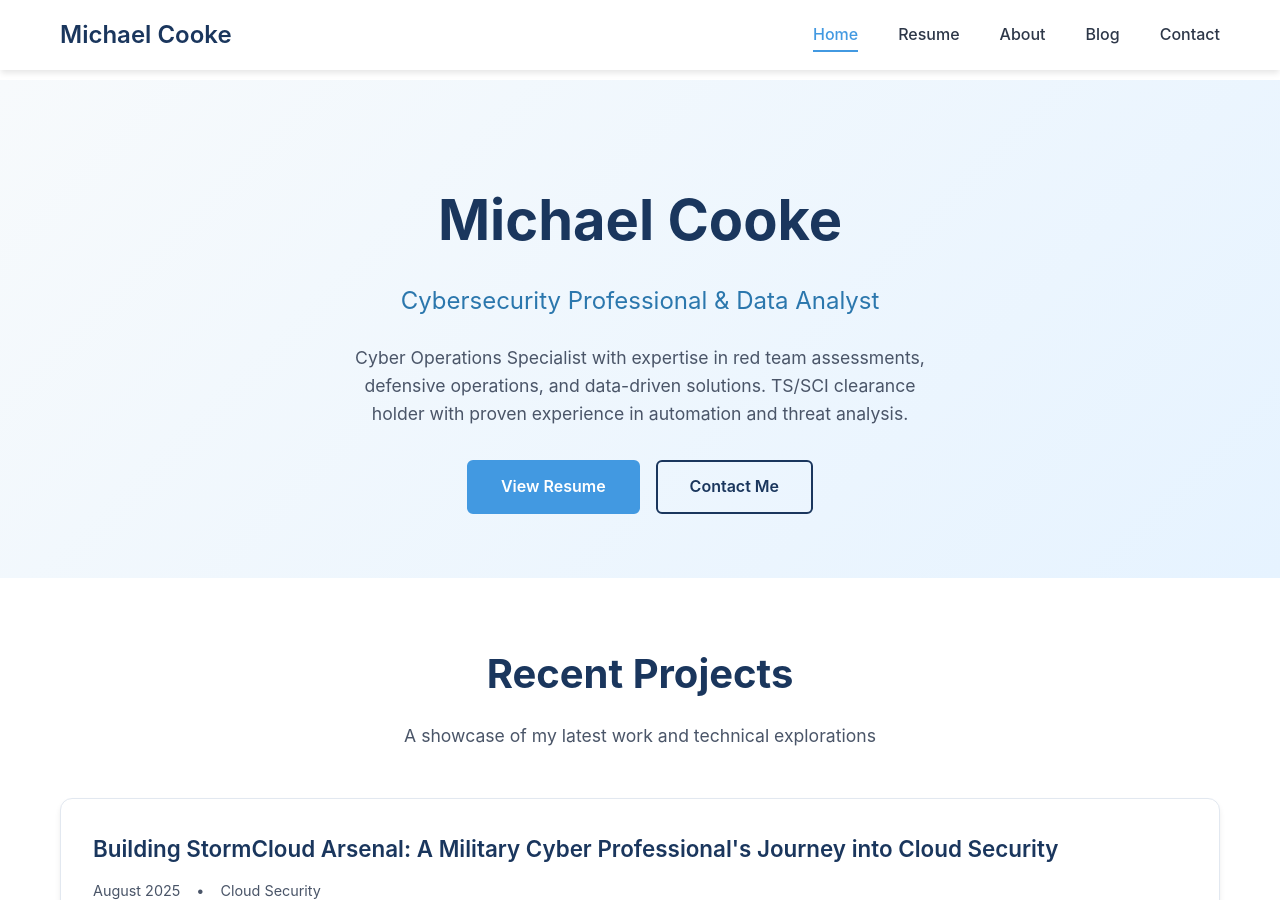
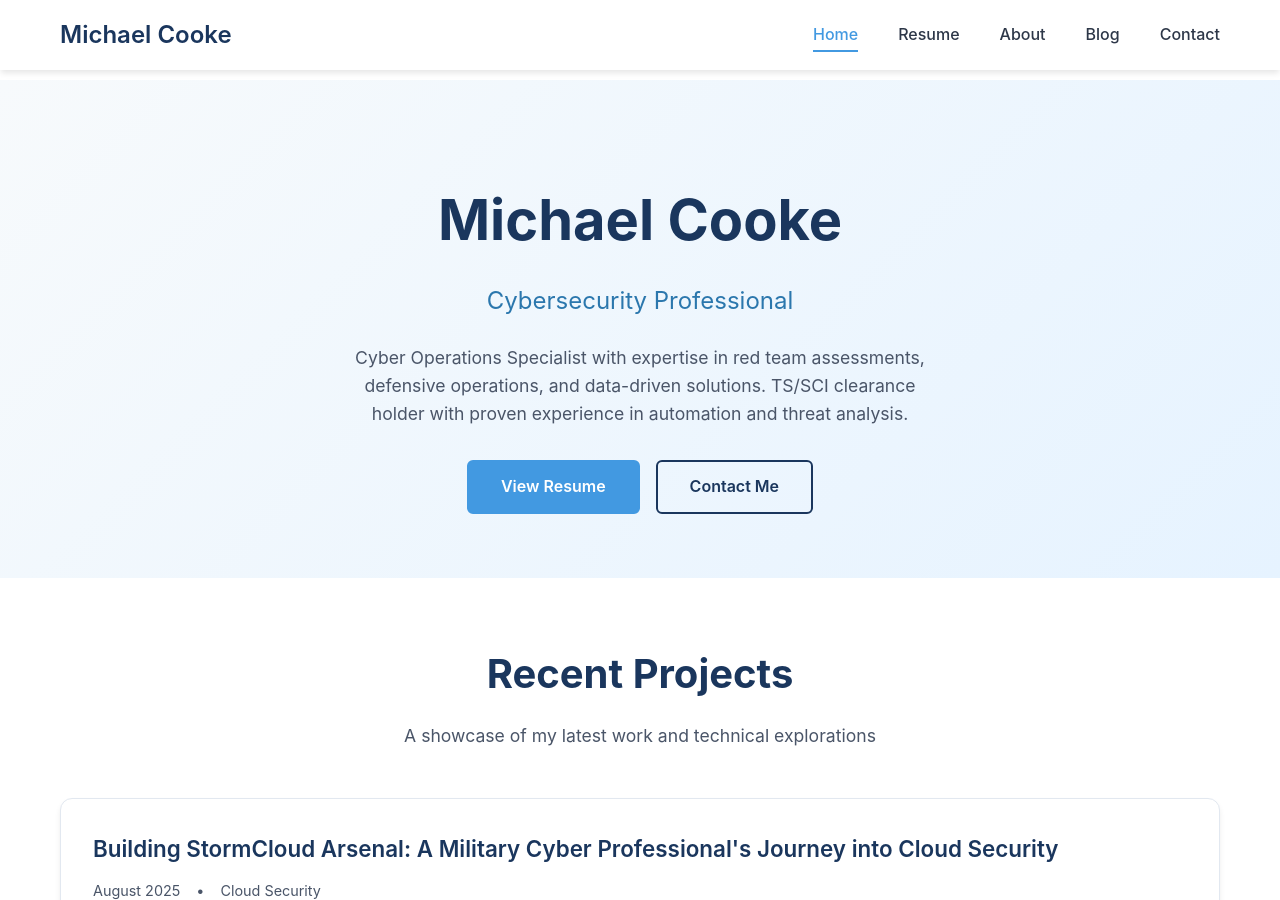
Before and after one commit to watermelondiet/watermelondiet.github.io, a Jekyll site: the page built from index.html, in a window 1280 px wide and 900 px high. Built offline with Jekyll 4.4.1, drawn with Linux system fonts in a browser that asks for light colours.

Commit message:
Update index.html

```diff
--- a/index.html
+++ b/index.html
@@ -6,7 +6,7 @@ layout: default
 <section style="background: linear-gradient(135deg, #f7fafc 0%, #e6f3ff 100%); padding: 6rem 0 4rem; text-align: center;">
     <div class="container">
         <h1 style="font-size: 3.5rem; font-weight: 700; color: var(--primary-color); margin-bottom: 1rem;">{{ site.author.name }}</h1>
-        <p style="font-size: 1.5rem; color: var(--secondary-color); margin-bottom: 1.5rem; font-weight: 400;">Cybersecurity Professional & Data Analyst</p>
+        <p style="font-size: 1.5rem; color: var(--secondary-color); margin-bottom: 1.5rem; font-weight: 400;">Cybersecurity Professional</p>
         <p style="font-size: 1.1rem; color: var(--text-light); max-width: 600px; margin: 0 auto 2rem;">Cyber Operations Specialist with expertise in red team assessments, defensive operations, and data-driven solutions. TS/SCI clearance holder with proven experience in automation and threat analysis.</p>
         <div style="display: flex; gap: 1rem; justify-content: center; flex-wrap: wrap;">
             <a href="{{ '/resume' | relative_url }}" style="display: inline-block; padding: 0.75rem 2rem; border-radius: 6px; text-decoration: none; font-weight: 600; transition: all 0.3s ease; border: 2px solid; background: var(--accent-color); color: white; border-color: var(--accent-color);">View Resume</a>
```
